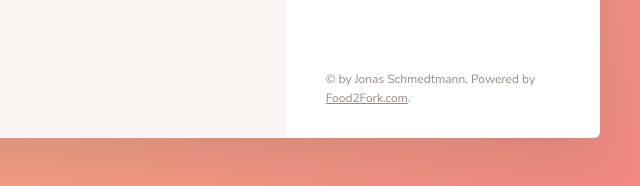
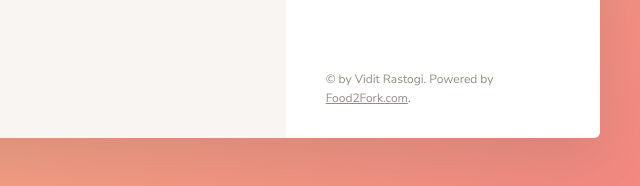
Before and after one commit to viditrastogi11/forkify, a website built with webpack: page docs/index.html in a window 1280 px wide. Shown: the part 1013-1199 px from the top of the page, 640-1280 px from the left. Built offline with nearby package versions, Linux system fonts and the light colour scheme.

Commit message:
Update index.html

```diff
--- a/docs/index.html
+++ b/docs/index.html
@@ -1 +1 @@
-<!doctype html><html lang="en"><head><meta charset="UTF-8"><meta name="viewport" content="width=device-width,initial-scale=1"><meta http-equiv="X-UA-Compatible" content="ie=edge"><link href="https://fonts.googleapis.com/css?family=Nunito+Sans:400,600,700" rel="stylesheet"><link rel="stylesheet" href="css/style.css"><link rel="shortcut icon" href="img/favicon.png" type="image/x-icon"><title>forkify // Search over 1,000,000 recipes</title></head><body><div class="container"><header class="header"><img src="img/logo.png" alt="Logo" class="header__logo"><form class="search"><input class="search__field" placeholder="Search over 1,000,000 recipes..."> <button class="btn search__btn"><svg class="search__icon"><use href="img/icons.svg#icon-magnifying-glass"></use></svg> <span>Search</span></button></form><div class="likes"><div class="likes__field"><svg class="likes__icon"><use href="img/icons.svg#icon-heart"></use></svg></div><div class="likes__panel"><ul class="likes__list"></ul></div></div></header><div class="results"><ul class="results__list"></ul><div class="results__pages"></div></div><div class="recipe"></div><div class="shopping"><h2 class="heading-2">My Shopping List</h2><ul class="shopping__list"></ul><div class="copyright">&copy; by Jonas Schmedtmann. Powered by <a href="http://food2fork.com" target="_blank" class="link">Food2Fork.com</a>.</div></div></div><script src="js/bundle.js"></script><script src="./js/bundle.js"></script></body></html>
+<!doctype html><html lang="en"><head><meta charset="UTF-8"><meta name="viewport" content="width=device-width,initial-scale=1"><meta http-equiv="X-UA-Compatible" content="ie=edge"><link href="https://fonts.googleapis.com/css?family=Nunito+Sans:400,600,700" rel="stylesheet"><link rel="stylesheet" href="css/style.css"><link rel="shortcut icon" href="img/favicon.png" type="image/x-icon"><title>forkify // Search pizza or pasta</title></head><body><div class="container"><header class="header"><img src="img/logo.png" alt="Logo" class="header__logo"><form class="search"><input class="search__field" placeholder="Search over 1,000,000 recipes..."> <button class="btn search__btn"><svg class="search__icon"><use href="img/icons.svg#icon-magnifying-glass"></use></svg> <span>Search</span></button></form><div class="likes"><div class="likes__field"><svg class="likes__icon"><use href="img/icons.svg#icon-heart"></use></svg></div><div class="likes__panel"><ul class="likes__list"></ul></div></div></header><div class="results"><ul class="results__list"></ul><div class="results__pages"></div></div><div class="recipe"></div><div class="shopping"><h2 class="heading-2">My Shopping List</h2><ul class="shopping__list"></ul><div class="copyright">&copy; by Vidit Rastogi. Powered by <a href="http://food2fork.com" target="_blank" class="link">Food2Fork.com</a>.</div></div></div><script src="js/bundle.js"></script><script src="./js/bundle.js"></script></body></html>
```
